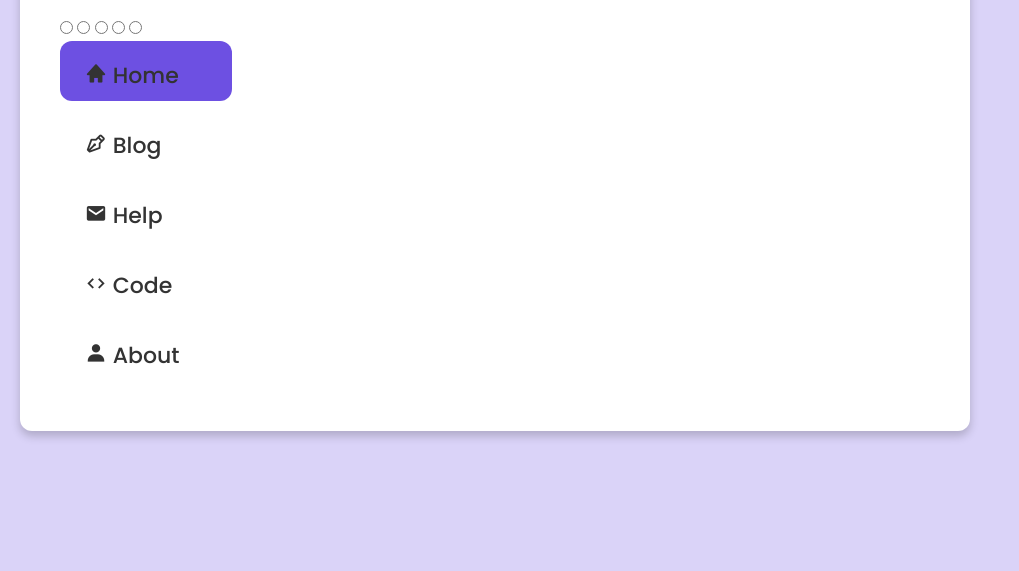
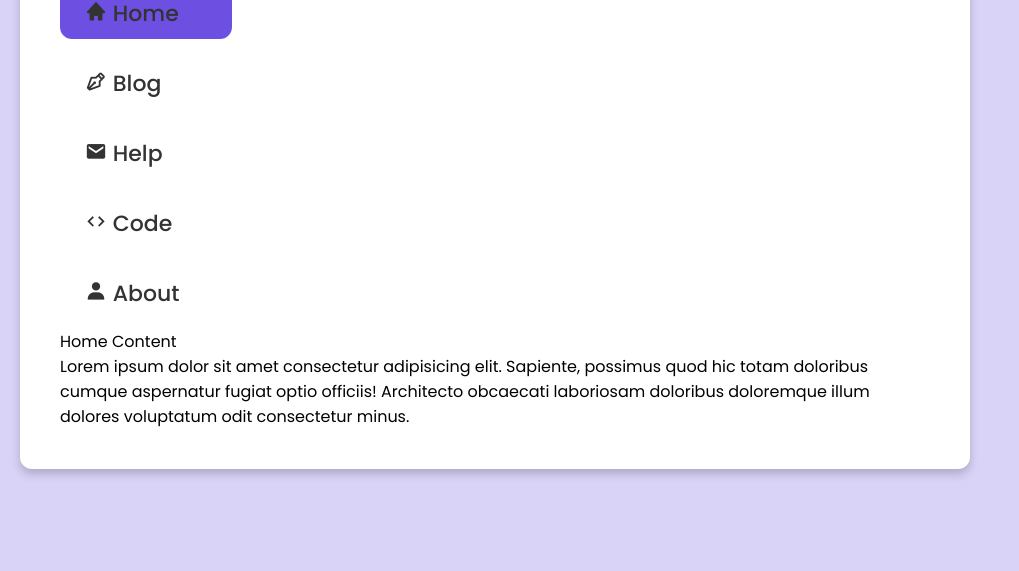
Before and after one commit to MedalLeink/Vertical-Tab, a plain HTML site: page index.html in a window 1280 px wide. Shown: the part 229-800 px from the top of the page, without its empty margins (0-1019 px from the left). Drawn offline with nearby package versions, Linux system fonts and the light colour scheme.

Commit message:
text content added

```diff
--- a/index.html
+++ b/index.html
@@ -1,26 +1,28 @@
 <!DOCTYPE html>
 <html lang="en">
   <head>
-    <meta charset="UTF-8">
-    <meta name="viewport" content="width=device-width, initial-scale=1.0">
+    <meta charset="UTF-8" />
+    <meta name="viewport" content="width=device-width, initial-scale=1.0" />
     <title>Vertical Tab</title>
 
     <!-- CSS -->
-     <link rel="stylesheet" href="styles.css">
+    <link rel="stylesheet" href="styles.css" />
 
     <!-- BOXICONS -->
-      <link href='https://unpkg.com/boxicons@2.1.4/css/boxicons.min.css' rel='stylesheet'>
-
+    <link
+      href="https://unpkg.com/boxicons@2.1.4/css/boxicons.min.css"
+      rel="stylesheet"
+    />
   </head>
   <body>
     <div class="container">
       <div class="main-title">CSS Vertical Tabs</div>
       <div class="content">
-            <input type="radio" name="indicator" id="home">
-            <input type="radio" name="indicator" id="blog">
-            <input type="radio" name="indicator" id="help">
-            <input type="radio" name="indicator" id="code">
-            <input type="radio" name="indicator" id="about">
+        <input type="radio" name="indicator" id="home" />
+        <input type="radio" name="indicator" id="blog" />
+        <input type="radio" name="indicator" id="help" />
+        <input type="radio" name="indicator" id="code" />
+        <input type="radio" name="indicator" id="about" />
         <div class="list">
           <label for="home" class="home">
             <i class="bx bxs-home"></i>
@@ -44,6 +46,15 @@
           </label>
           <div class="indicator"></div>
         </div>
+        <div class="text-content">
+          <div class="title">Home Content</div>
+          <p>
+            Lorem ipsum dolor sit amet consectetur adipisicing elit. Sapiente,
+            possimus quod hic totam doloribus cumque aspernatur fugiat optio
+            officiis! Architecto obcaecati laboriosam doloribus doloremque illum
+            dolores voluptatum odit consectetur minus.
+          </p>
+        </div>
       </div>
     </div>
   </body>
--- a/styles.css
+++ b/styles.css
@@ -96,3 +96,7 @@ body {
 #about:checked ~ .list .indicator {
     top: 240px;
 }
+
+.container input[type="radio"] {
+    display: none;
+}
```
Lines whose indentation alone changed are shown as unchanged.
